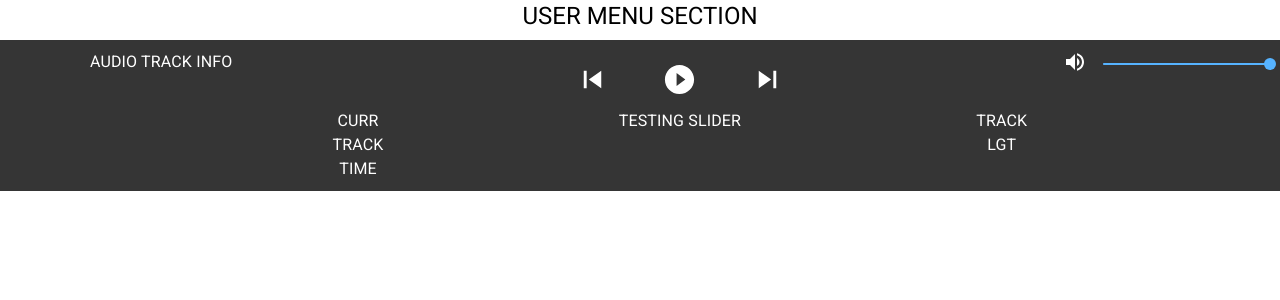
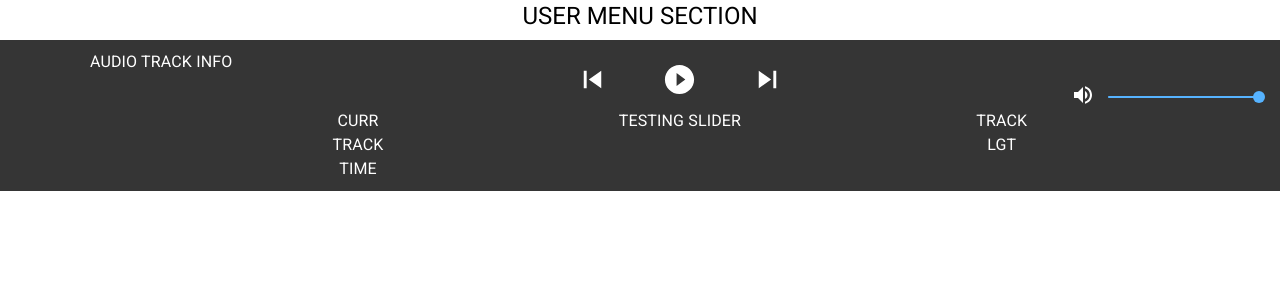
Before and after one commit to ianlibasora/ReactPlayer, a React (Create React App) app in the folder react-player/: page / in a window 1280 px wide. Shown: the top 300 px of the page. Built offline with nearby package versions, Linux system fonts and the light colour scheme.

Commit message:
Tweaked volume component sizing

```diff
--- a/react-player/src/components/VolumeControl.js
+++ b/react-player/src/components/VolumeControl.js
@@ -21,7 +21,7 @@ export default function VolumeControl({value, setValue}) {
 
 	return (
 		<div style={{color: theme.palette.primary.contrastText}}>
-			<Grid container spacing={0}>
+			<Grid container spacing={0} className="volume">
 				<Grid item xs={3}>
 					{vol}
 				</Grid>
--- a/react-player/src/index.css
+++ b/react-player/src/index.css
@@ -11,6 +11,11 @@ code {
 	font-family: source-code-pro, Menlo, Monaco, Consolas, 'Courier New', monospace;
 }
 
+.volume {
+	margin-top: 10%;
+	padding: 5%;
+}
+
 .controlBar {
 	bottom: 0px;
 	padding: 0.75%;
```
